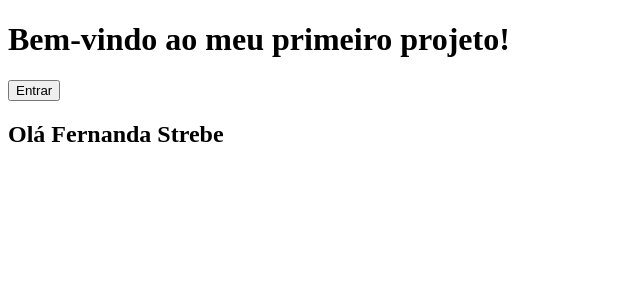
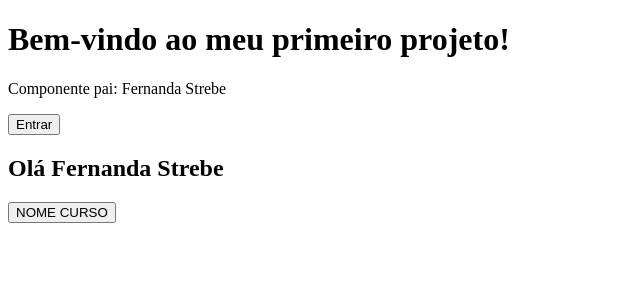
Before and after one commit to fernandastrebe/cursoVueJs2, a Vue app in the folder meu-app/: page / in a window 1280 px wide. Shown: the top 300 px of the page, without its empty margins (0-640 px from the left). Built offline with nearby package versions, Linux system fonts and the light colour scheme.

Commit message:
feat: comunicação indireta entre componentes, de filho para pai

```diff
--- a/meu-app/package.json
+++ b/meu-app/package.json
@@ -33,7 +33,9 @@
     "parserOptions": {
       "parser": "@babel/eslint-parser"
     },
-    "rules": {}
+    "rules": {
+      "vue/no-mutating-props": "off"
+    }
   },
   "browserslist": [
     "> 1%",
--- a/meu-app/src/App.vue
+++ b/meu-app/src/App.vue
@@ -1,8 +1,9 @@
 <template>
   <div id="app">
     <h1>Bem-vindo ao meu primeiro projeto!</h1>
+    <p>Componente pai: {{nome}}</p>
     <button @click="entrar">Entrar</button>
-    <UsuarioComponent :nome="nome"/>
+    <UsuarioComponent :nome="nome" @nomeCurso="nome = $event"/>
 
   </div>
 </template>
--- a/meu-app/src/components/Usuario.vue
+++ b/meu-app/src/components/Usuario.vue
@@ -1,6 +1,7 @@
 <template>
     <div id="usuario">
         <h2>Olá {{nome}}</h2>
+        <button @click="curso">NOME CURSO</button>
     </div>
 </template>
 
@@ -12,6 +13,12 @@ export default {
             type: String,
             required: true
         }
+    },
+    methods:{
+        curso(){
+            this.nome = 'Aprendendo português';
+            this.$emit('nomeCurso', this.nome);
+        }
     }
 }
 </script>
```
